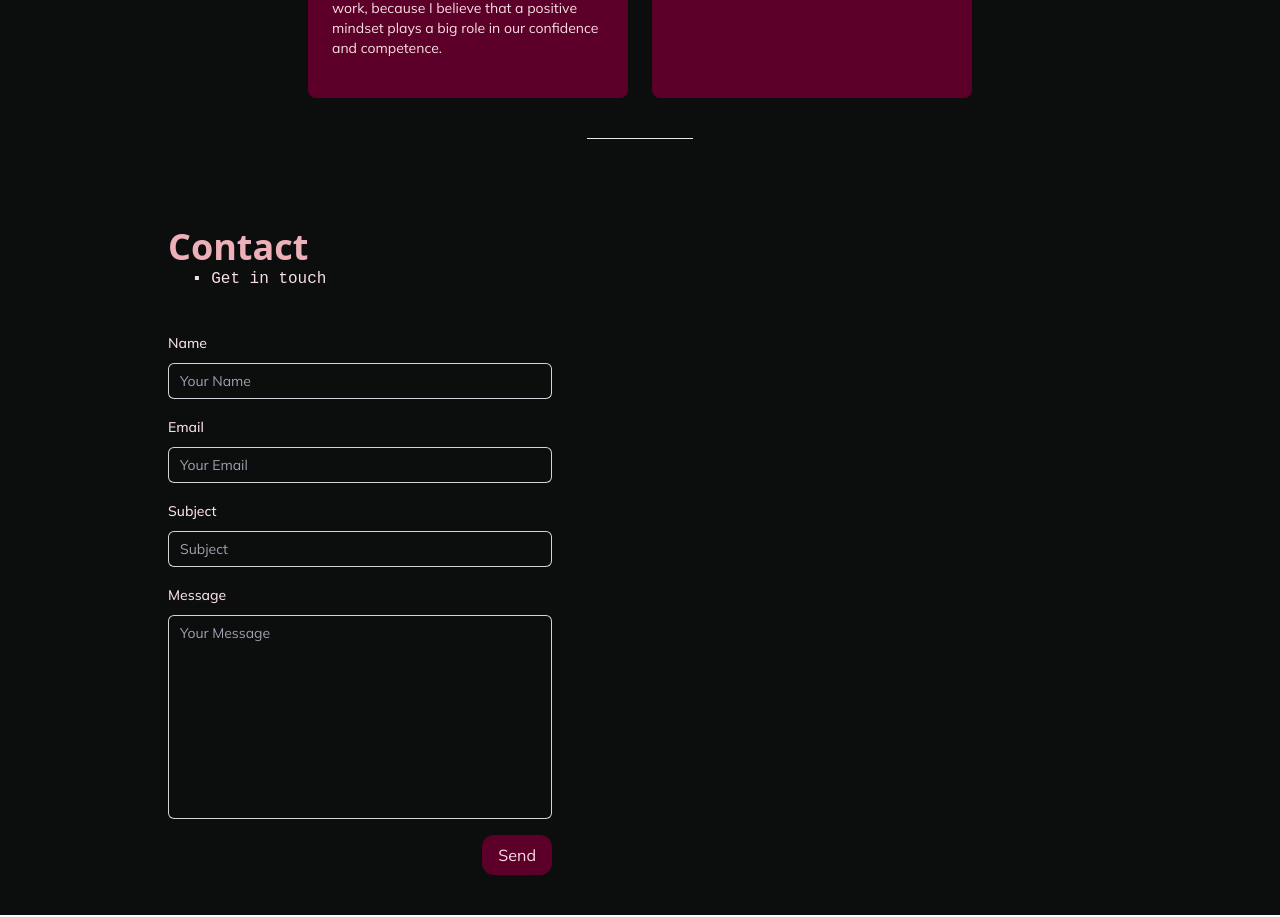
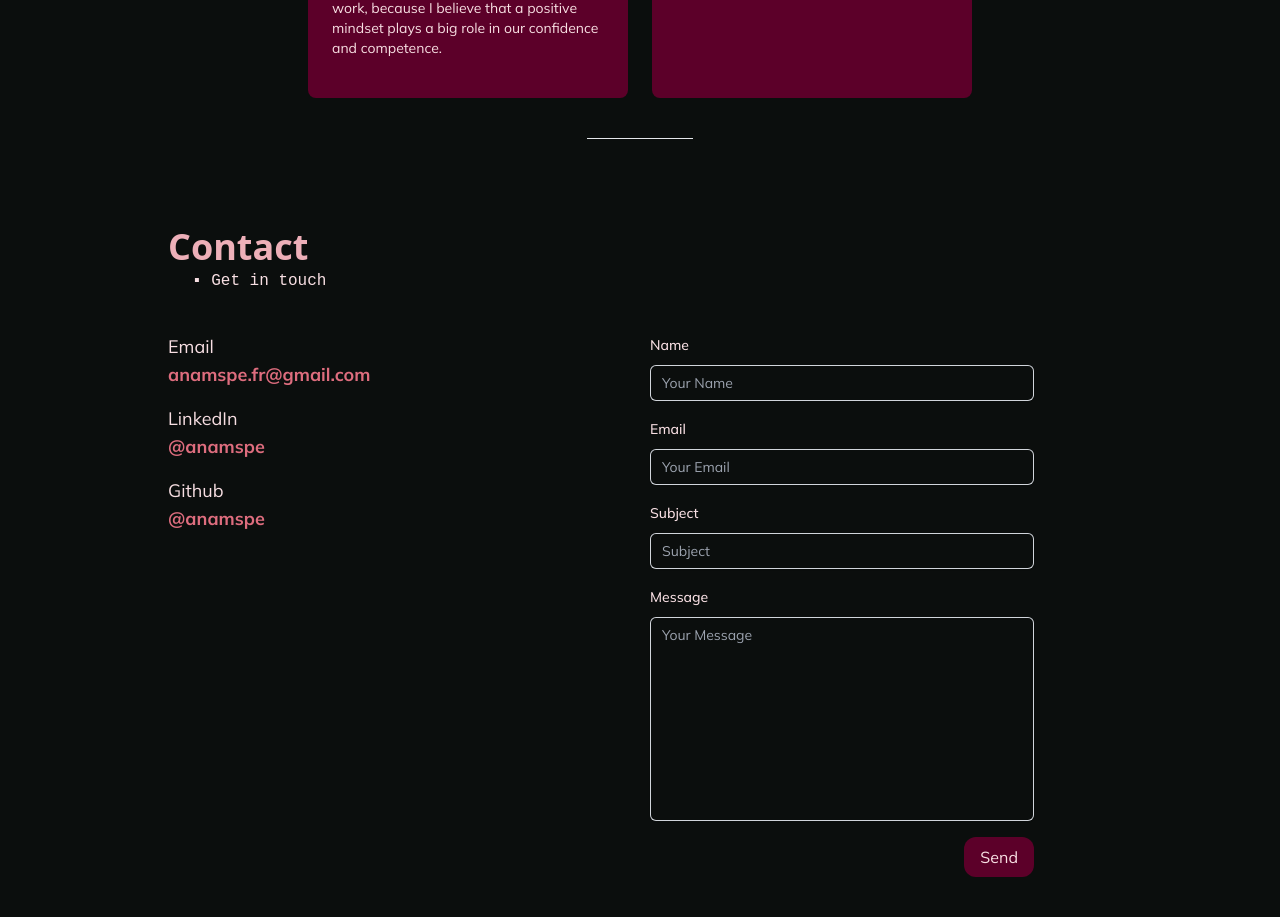
Before and after one commit to anamspe/ana-portfolio, a React (Vite) app: page / in a window 1280 px wide. Shown: the part 4177-5094 px from the top of the page. Built offline with nearby package versions, Linux system fonts and the light colour scheme; a web font is replaced by a local one.

Commit message:
Update Contact info

```diff
--- a/src/components/Contact.jsx
+++ b/src/components/Contact.jsx
@@ -2,12 +2,24 @@ import ContactForm from "./Contactform";
 
 const Contact = () => {
   return (
-    <div className="flex flex-col max-w-5xl mx-auto p-10" id="contact">
+    <div className="max-w-5xl mx-auto p-10" id="contact">
       <h2 className="text-4xl mt-12 font-arima font-bold text-cherry">
         Contact
       </h2>
       <span className="mx-6 font-wellfleet">▪ Get in touch</span>
-      <ContactForm />
+      <div className="mt-10 grid grid-cols-1 sm:grid-cols-2 gap-5">
+        <div className="flex flex-col text-lg">
+          <p>Email</p>
+          <a href="mailto:anamspe.fr@gmail.com" className="font-bold text-cherry-400 hover:text-cherry-300 active:text-cherry-200">anamspe.fr@gmail.com</a>
+          <p className="mt-4">LinkedIn</p>
+          <a href="https://www.linkedin.com/in/anamspe/" className="font-bold text-cherry-400 hover:text-cherry-300 active:text-cherry-200">@anamspe</a>
+          <p className="mt-4">Github</p>
+          <a href="https://github.com/anamspe" className="font-bold text-cherry-400 hover:text-cherry-300 active:text-cherry-200">@anamspe</a>
+        </div>
+        <div className="w-full sm:w-1/2">
+          <ContactForm />
+        </div>
+      </div>
     </div>
   );
 };
--- a/src/components/Contactform.jsx
+++ b/src/components/Contactform.jsx
@@ -69,7 +69,7 @@ const ContactForm = () => {
   return (
     <>
       <form onSubmit={handleSubmit(onSubmit)} noValidate>
-        <div className="mt-10 flex flex-col gap-4 max-w-96">
+        <div className="flex flex-col gap-4 min-w-96">
           <div className="sm:col-span-4">
             <label
               htmlFor="username"
@@ -219,7 +219,7 @@ const ContactForm = () => {
       </form>
       {alertInfo.display && (
         <div
-          className={`${alertInfo.type} px-4 py-3 my-3 max-w-96 rounded relative`}
+          className={`${alertInfo.type} px-4 py-3 my-3  rounded relative`}
           role="alert"
         >
           {alertInfo.message}
```
